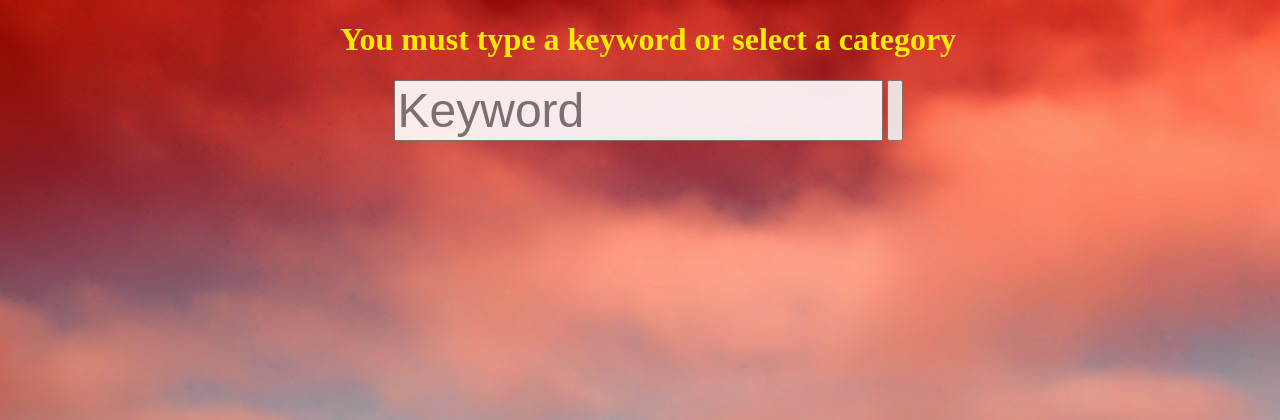
After one commit to IvonneS/cst336, a PHP site: page /labs/lab4/index.php?keyword=1 in a window 1280 px wide. The commit adds this page. Shown: the top 420 px of the page. Run offline with PHP 8.4, Linux system fonts and the light colour scheme.

Commit message:
starting with lab4

```diff
--- a/labs/lab4/api/pixabayAPI.php
+++ b/labs/lab4/api/pixabayAPI.php
@@ -28,3 +28,4 @@ function getImageURLs($keyword, $orientation="horizontal") {
 }
 
 ?>
+<!--return other info, create an array-->
--- a/labs/lab4/css/styles.css
+++ b/labs/lab4/css/styles.css
@@ -1,4 +1,6 @@
     body{
+        background-image: url("img/sea.jpg");
+        background: cover;
         opacity:0.9;
         width:100%;
         text-align:center;
--- /dev/null
+++ b/labs/lab4/index.php
@@ -0,0 +1,36 @@
+<!--
+Lab#4
+Dates;
+from 9/26/2018 to
+-->
+
+<?php
+
+//print_r($_GET)//print is used to display the values in the array
+
+$keyword =  $_GET['keyword'];
+?>
+
+<!DOCTYPE html>
+<html>
+    <head>
+         <link href="css/styles.css" rel="stylesheet" type="text/css"/>
+        <title> Lab 4: Pixabay Slideshow</title>
+    </head>
+    <body>
+        <h1>You must type a keyword or select a category</h1>
+
+        <!--form uses the get method by default-->
+        <form method= "GET">
+            <input type = "text" name="keyword" size = "15" placeholder = "Keyword" />
+            <input type="submit" name="" value=""/>
+
+        </form>
+    </body>
+</html>
+
+<!--Get method is show it in the url of the page
+to modify the url directely-->
+
+<!--Post method is not showing it in the url
+for: sensitive info, images, and a lot of data-->
```
Also changed, not shown: hw/hw2/functions.php (+9 -1 lines), 2 other files.
